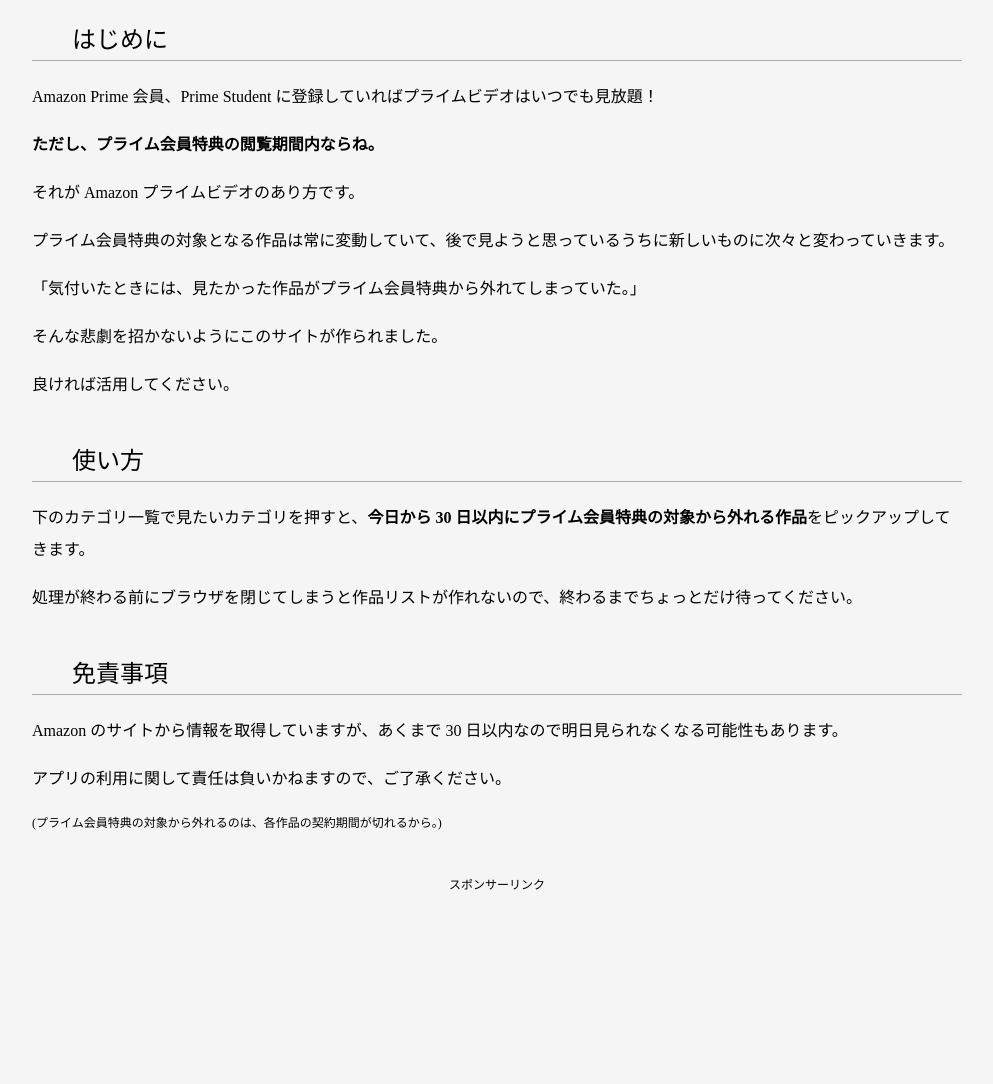
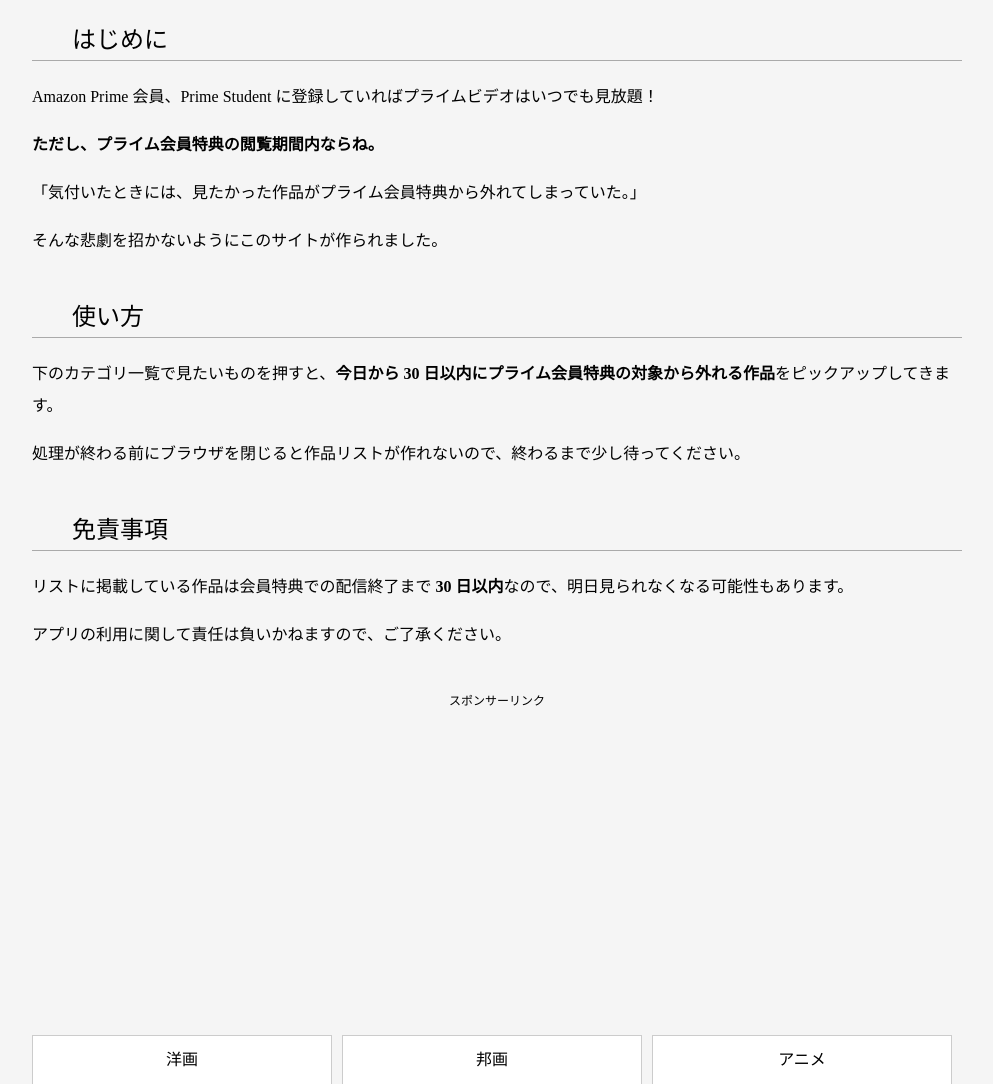
Before and after one commit to mktia/primevideo, a Flask app: page / in a window 1280 px wide. Shown: the part 70-1154 px from the top of the page, without its empty margins (143-1136 px from the left). Run offline with Flask 2, Linux system fonts and the light colour scheme.

Commit message:
change the sentences

```diff
--- a/templates/index.html
+++ b/templates/index.html
@@ -145,22 +145,22 @@
             <h2>はじめに</h2>
             <p>Amazon Prime 会員、Prime Student に登録していればプライムビデオはいつでも見放題！</p>
             <p style="font-weight: bold;">ただし、プライム会員特典の閲覧期間内ならね。</p>
-            <p>それが Amazon プライムビデオのあり方です。</p>
-            <p>プライム会員特典の対象となる作品は常に変動していて、後で見ようと思っているうちに新しいものに次々と変わっていきます。</p>
+            <!-- <p>それが Amazon プライムビデオのあり方です。</p>
+            <p>プライム会員特典の対象となる作品は常に変動していて、後で見ようと思っているうちに新しいものに次々と変わっていきます。</p> -->
             <p>「気付いたときには、見たかった作品がプライム会員特典から外れてしまっていた。」</p>
             <p>そんな悲劇を招かないようにこのサイトが作られました。</p>
-            <p>良ければ活用してください。</p>
+            <!-- <p>良ければ活用してください。</p> -->
         </section>
         <section>
             <h2>使い方</h2>
-            <p>下のカテゴリ一覧で見たいカテゴリを押すと、<strong>今日から 30 日以内にプライム会員特典の対象から外れる作品</strong>をピックアップしてきます。</p>
-            <p>処理が終わる前にブラウザを閉じてしまうと作品リストが作れないので、終わるまでちょっとだけ待ってください。</p>
+            <p>下のカテゴリ一覧で見たいものを押すと、<strong>今日から 30 日以内にプライム会員特典の対象から外れる作品</strong>をピックアップしてきます。</p>
+            <p>処理が終わる前にブラウザを閉じると作品リストが作れないので、終わるまで少し待ってください。</p>
             </section>
         <section>
             <h2>免責事項</h2>
-            <p>Amazon のサイトから情報を取得していますが、あくまで 30 日以内なので明日見られなくなる可能性もあります。</p>
+            <p>リストに掲載している作品は会員特典での配信終了まで <strong>30 日以内</strong>なので、明日見られなくなる可能性もあります。</p>
             <p>アプリの利用に関して責任は負いかねますので、ご了承ください。</p>
-            <p style="font-size: 12px;">(プライム会員特典の対象から外れるのは、各作品の契約期間が切れるから。)</p>
+            <!-- <p style="font-size: 12px;">(プライム会員特典の対象から外れるのは、各作品の契約期間が切れるから。)</p> -->
         </section>
         <p style="font-size: 12px; margin-top: 20px; text-align: center;">スポンサーリンク</p>
         <div class="ads-pc" style="margin-left: auto; margin-right: auto; width: 700px;">
```
